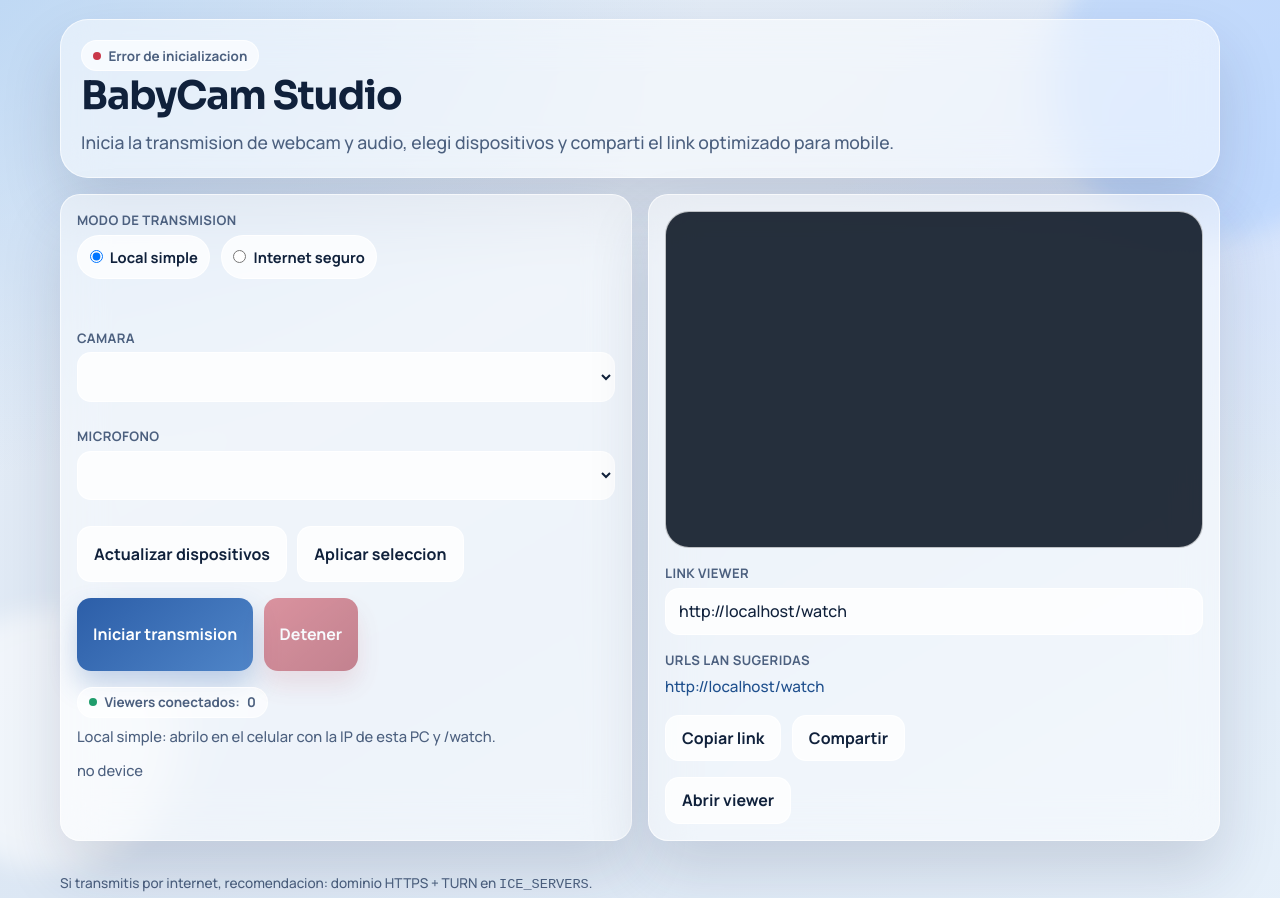
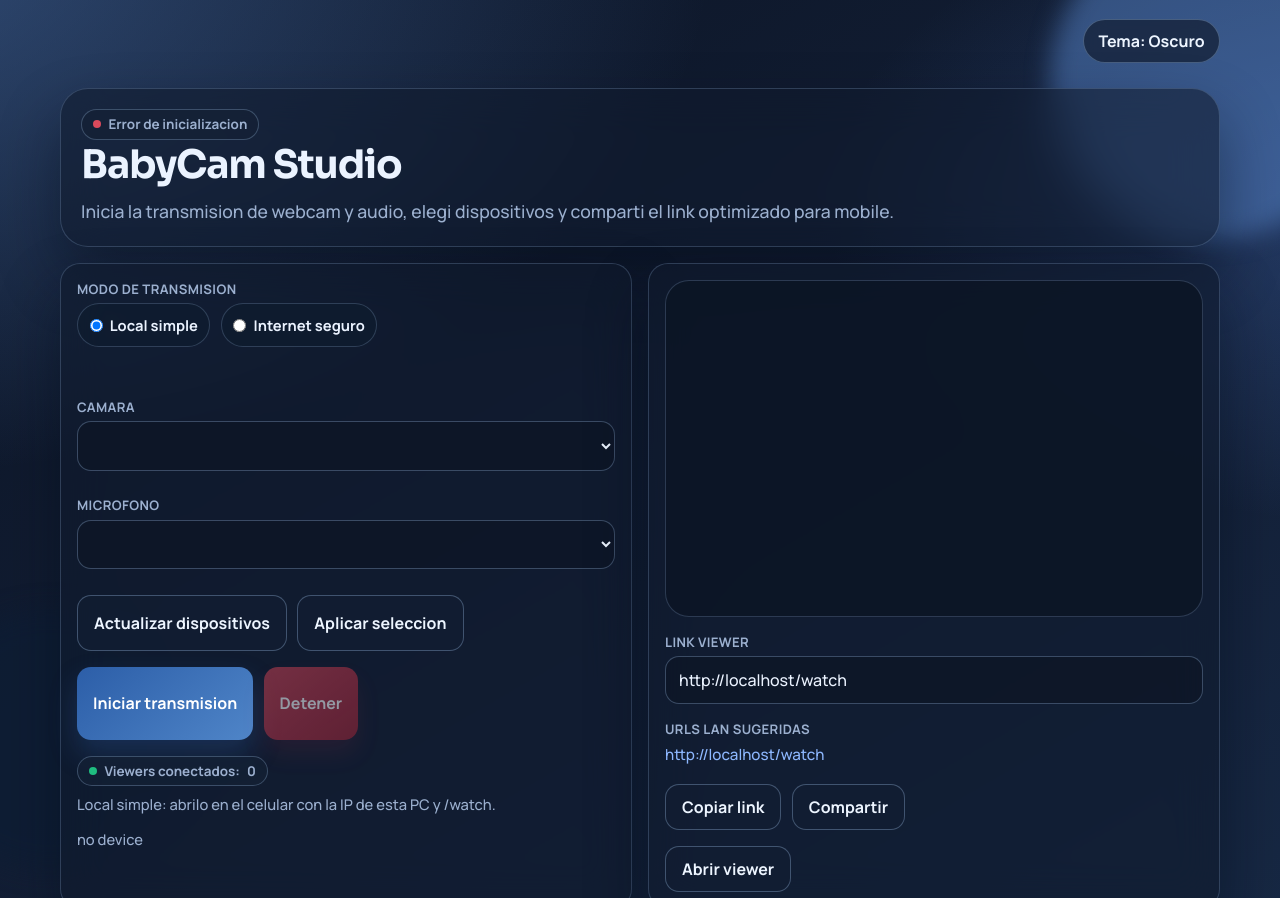
Before and after one commit to elgodox/babyCam, a website: page public/host.html in a window 1280 px wide. Shown: the top 898 px of the page. Drawn offline with nearby package versions, Linux system fonts and the light colour scheme; no server answers.

Commit message:
feat: add light/dark theme toggle with dark default

```diff
--- a/public/host.html
+++ b/public/host.html
@@ -4,6 +4,16 @@
     <meta charset="UTF-8" />
     <meta name="viewport" content="width=device-width, initial-scale=1" />
     <title>BabyCam Host</title>
+    <script>
+      (function () {
+        try {
+          var t = localStorage.getItem("babycam-theme");
+          document.documentElement.setAttribute("data-theme", t === "light" ? "light" : "dark");
+        } catch (e) {
+          document.documentElement.setAttribute("data-theme", "dark");
+        }
+      })();
+    </script>
     <link rel="preconnect" href="https://fonts.googleapis.com" />
     <link rel="preconnect" href="https://fonts.gstatic.com" crossorigin />
     <link
@@ -14,6 +24,9 @@
   </head>
   <body>
     <main class="page grid">
+      <div class="top-toolbar">
+        <button class="theme-toggle" type="button" data-theme-toggle>Tema: Oscuro</button>
+      </div>
       <section class="glass hero">
         <span class="badge">
           <span id="statusDot" class="dot"></span>
@@ -136,6 +149,7 @@
       </p>
     </main>
 
+    <script src="/theme.js" type="module"></script>
     <script src="/socket.io/socket.io.js"></script>
     <script src="/host.js" type="module"></script>
   </body>
--- a/public/styles.css
+++ b/public/styles.css
@@ -1,19 +1,81 @@
 :root {
+  --bg-1: #0c1526;
+  --bg-2: #131f36;
+  --bg-3: #172945;
+  --orb-a: rgba(96, 146, 221, 0.44);
+  --orb-b: rgba(75, 121, 206, 0.34);
+  --orb-c: rgba(14, 30, 54, 0.68);
+  --glass: rgba(16, 27, 45, 0.58);
+  --glass-strong: rgba(22, 35, 57, 0.75);
+  --line: rgba(176, 211, 255, 0.2);
+  --ink: #ebf3ff;
+  --muted: #9cb0cf;
+  --surface: rgba(12, 22, 38, 0.86);
+  --surface-soft: rgba(16, 28, 46, 0.68);
+  --input-bg: rgba(13, 23, 39, 0.78);
+  --input-line: rgba(176, 211, 255, 0.28);
+  --focus: #7fb0f9;
+  --focus-ring: rgba(127, 176, 249, 0.25);
+  --ok: #1fbd80;
+  --warn: #d39131;
+  --err: #da4a5c;
+  --badge-bg: rgba(20, 33, 53, 0.76);
+  --badge-line: rgba(176, 211, 255, 0.26);
+  --btn-secondary-bg: rgba(18, 30, 50, 0.72);
+  --btn-secondary-line: rgba(176, 211, 255, 0.3);
+  --btn-secondary-ink: #edf5ff;
+  --shadow: 0 30px 60px rgba(4, 11, 24, 0.45);
+  --blur: blur(22px);
+  --link: #8eb8ff;
+  --viewer-shell-bg: #020912;
+  --viewer-video-bg: #0a1421;
+  --viewer-pill-bg: rgba(0, 0, 0, 0.38);
+  --viewer-pill-line: rgba(255, 255, 255, 0.22);
+  --viewer-pill-ink: #eef5ff;
+  --viewer-btn-bg: rgba(6, 12, 22, 0.5);
+  --viewer-btn-line: rgba(255, 255, 255, 0.3);
+  --viewer-btn-ink: #f5faff;
+  --radius-xl: 28px;
+  --radius-lg: 20px;
+  --radius-md: 14px;
+}
+
+html[data-theme="light"] {
   --bg-1: #e7eef7;
   --bg-2: #dce7f4;
+  --bg-3: #edf4fb;
+  --orb-a: rgba(175, 208, 243, 0.85);
+  --orb-b: rgba(212, 227, 255, 0.95);
+  --orb-c: rgba(255, 255, 255, 0.55);
   --glass: rgba(255, 255, 255, 0.5);
   --glass-strong: rgba(255, 255, 255, 0.75);
   --line: rgba(255, 255, 255, 0.65);
   --ink: #10213b;
   --muted: #4c607f;
+  --surface: rgba(255, 255, 255, 0.82);
+  --surface-soft: rgba(255, 255, 255, 0.68);
+  --input-bg: rgba(255, 255, 255, 0.8);
+  --input-line: rgba(255, 255, 255, 0.82);
+  --focus: rgba(122, 170, 226, 0.95);
+  --focus-ring: rgba(171, 206, 249, 0.3);
   --ok: #1f9d6c;
   --warn: #b76d1e;
   --err: #c93749;
-  --radius-xl: 28px;
-  --radius-lg: 20px;
-  --radius-md: 14px;
+  --badge-bg: rgba(255, 255, 255, 0.68);
+  --badge-line: rgba(255, 255, 255, 0.75);
+  --btn-secondary-bg: rgba(255, 255, 255, 0.78);
+  --btn-secondary-line: rgba(255, 255, 255, 0.88);
+  --btn-secondary-ink: #10213b;
   --shadow: 0 30px 60px rgba(31, 43, 77, 0.15);
-  --blur: blur(22px);
+  --link: #1e4f8d;
+  --viewer-shell-bg: #ecf3fd;
+  --viewer-video-bg: #dce8f7;
+  --viewer-pill-bg: rgba(255, 255, 255, 0.54);
+  --viewer-pill-line: rgba(255, 255, 255, 0.75);
+  --viewer-pill-ink: #10213b;
+  --viewer-btn-bg: rgba(255, 255, 255, 0.68);
+  --viewer-btn-line: rgba(255, 255, 255, 0.82);
+  --viewer-btn-ink: #10213b;
 }
 
 * {
@@ -30,9 +92,9 @@ body {
   font-family: "Manrope", "Segoe UI", sans-serif;
   color: var(--ink);
   background:
-    radial-gradient(1200px 750px at -10% -5%, rgba(175, 208, 243, 0.85), transparent 70%),
-    radial-gradient(900px 500px at 110% 20%, rgba(212, 227, 255, 0.95), transparent 65%),
-    linear-gradient(150deg, var(--bg-1), var(--bg-2) 55%, #e6f0fa);
+    radial-gradient(1200px 750px at -10% -5%, var(--orb-a), transparent 70%),
+    radial-gradient(900px 500px at 110% 20%, var(--orb-b), transparent 65%),
+    linear-gradient(150deg, var(--bg-1), var(--bg-2) 55%, var(--bg-3));
   position: relative;
   overflow-x: hidden;
 }
@@ -50,7 +112,7 @@ body::after {
 body::before {
   width: 320px;
   height: 320px;
-  background: rgba(165, 203, 255, 0.45);
+  background: var(--orb-a);
   top: -80px;
   right: -90px;
 }
@@ -58,7 +120,7 @@ body::before {
 body::after {
   width: 260px;
   height: 260px;
-  background: rgba(255, 255, 255, 0.55);
+  background: var(--orb-c);
   bottom: -70px;
   left: -80px;
 }
@@ -66,6 +128,25 @@ body::after {
 .page {
   width: min(1160px, 100% - 1.4rem);
   margin: 1.2rem auto 2rem;
+}
+
+.top-toolbar {
+  display: flex;
+  justify-content: flex-end;
+  margin-bottom: 0.55rem;
+}
+
+.theme-toggle {
+  min-height: 44px;
+  border-radius: 999px;
+  border: 1px solid var(--btn-secondary-line);
+  background: var(--btn-secondary-bg);
+  color: var(--btn-secondary-ink);
+  padding: 0.45rem 0.9rem;
+  font-weight: 700;
+  cursor: pointer;
+  backdrop-filter: blur(10px);
+  -webkit-backdrop-filter: blur(10px);
 }
 
 .glass {
@@ -121,8 +202,8 @@ body::after {
   gap: 0.45rem;
   padding: 0.34rem 0.7rem;
   border-radius: 999px;
-  background: rgba(255, 255, 255, 0.68);
-  border: 1px solid rgba(255, 255, 255, 0.75);
+  background: var(--badge-bg);
+  border: 1px solid var(--badge-line);
   color: var(--muted);
   font-size: 0.84rem;
   font-weight: 700;
@@ -160,8 +241,8 @@ label {
   min-height: 44px;
   padding: 0.52rem 0.72rem;
   border-radius: 999px;
-  background: rgba(255, 255, 255, 0.76);
-  border: 1px solid rgba(255, 255, 255, 0.88);
+  background: var(--surface-soft);
+  border: 1px solid var(--line);
   text-transform: none;
   letter-spacing: normal;
   font-size: 0.92rem;
@@ -183,8 +264,8 @@ input[type="url"],
 select {
   width: 100%;
   border-radius: var(--radius-md);
-  border: 1px solid rgba(255, 255, 255, 0.82);
-  background: rgba(255, 255, 255, 0.8);
+  border: 1px solid var(--input-line);
+  background: var(--input-bg);
   color: var(--ink);
   padding: 0.73rem 0.82rem;
   outline: none;
@@ -193,8 +274,8 @@ select {
 
 input:focus,
 select:focus {
-  border-color: rgba(122, 170, 226, 0.95);
-  box-shadow: 0 0 0 3px rgba(171, 206, 249, 0.3);
+  border-color: var(--focus);
+  box-shadow: 0 0 0 3px var(--focus-ring);
 }
 
 button {
@@ -223,9 +304,9 @@ button:disabled {
 }
 
 .btn-secondary {
-  color: var(--ink);
-  background: rgba(255, 255, 255, 0.78);
-  border: 1px solid rgba(255, 255, 255, 0.88);
+  color: var(--btn-secondary-ink);
+  background: var(--btn-secondary-bg);
+  border: 1px solid var(--btn-secondary-line);
 }
 
 .btn-danger {
@@ -244,8 +325,8 @@ button:disabled {
 .preview-wrap {
   border-radius: 24px;
   overflow: hidden;
-  border: 1px solid rgba(255, 255, 255, 0.7);
-  background: rgba(10, 20, 34, 0.88);
+  border: 1px solid var(--line);
+  background: var(--surface);
   min-height: 220px;
 }
 
@@ -261,8 +342,8 @@ video.preview {
   width: 190px;
   height: 190px;
   border-radius: 20px;
-  background: rgba(255, 255, 255, 0.68);
-  border: 1px solid rgba(255, 255, 255, 0.8);
+  background: var(--surface-soft);
+  border: 1px solid var(--line);
   display: grid;
   place-items: center;
   overflow: hidden;
@@ -286,7 +367,7 @@ video.preview {
 }
 
 #localUrlsBox a {
-  color: #1e4f8d;
+  color: var(--link);
   text-decoration: none;
   word-break: break-all;
 }
@@ -311,7 +392,7 @@ video.preview {
 .viewer-shell {
   position: fixed;
   inset: 0;
-  background: #020912;
+  background: var(--viewer-shell-bg);
 }
 
 .viewer-video {
@@ -320,7 +401,7 @@ video.preview {
   width: 100%;
   height: 100%;
   object-fit: cover;
-  background: #0a1421;
+  background: var(--viewer-video-bg);
 }
 
 .viewer-overlay {
@@ -353,20 +434,20 @@ video.preview {
   min-height: 44px;
   padding: 0.52rem 0.85rem;
   border-radius: 999px;
-  color: #eef5ff;
+  color: var(--viewer-pill-ink);
   font-weight: 700;
   font-size: 0.86rem;
-  border: 1px solid rgba(255, 255, 255, 0.22);
-  background: rgba(0, 0, 0, 0.38);
+  border: 1px solid var(--viewer-pill-line);
+  background: var(--viewer-pill-bg);
   backdrop-filter: blur(10px);
   -webkit-backdrop-filter: blur(10px);
 }
 
 .viewer-btn {
   pointer-events: auto;
-  border: 1px solid rgba(255, 255, 255, 0.3);
-  background: rgba(6, 12, 22, 0.5);
-  color: #f5faff;
+  border: 1px solid var(--viewer-btn-line);
+  background: var(--viewer-btn-bg);
+  color: var(--viewer-btn-ink);
   border-radius: 999px;
   min-height: 44px;
   padding: 0.56rem 0.95rem;
--- /dev/null
+++ b/public/theme.js
@@ -0,0 +1,65 @@
+const STORAGE_KEY = "babycam-theme";
+const DEFAULT_THEME = "dark";
+
+initTheme();
+
+function initTheme() {
+  const currentTheme = getStoredTheme();
+  applyTheme(currentTheme);
+  bindToggleButtons();
+
+  window.addEventListener("storage", (event) => {
+    if (event.key !== STORAGE_KEY) {
+      return;
+    }
+    const theme = normalizeTheme(event.newValue);
+    applyTheme(theme);
+  });
+}
+
+function bindToggleButtons() {
+  const buttons = document.querySelectorAll("[data-theme-toggle]");
+  for (const button of buttons) {
+    button.addEventListener("click", () => {
+      const activeTheme = document.documentElement.getAttribute("data-theme") || DEFAULT_THEME;
+      const nextTheme = activeTheme === "dark" ? "light" : "dark";
+      try {
+        localStorage.setItem(STORAGE_KEY, nextTheme);
+      } catch {
+        /* no-op */
+      }
+      applyTheme(nextTheme);
+    });
+  }
+  updateToggleButtons();
+}
+
+function applyTheme(theme) {
+  const normalized = normalizeTheme(theme);
+  document.documentElement.setAttribute("data-theme", normalized);
+  updateToggleButtons();
+}
+
+function updateToggleButtons() {
+  const theme = document.documentElement.getAttribute("data-theme") || DEFAULT_THEME;
+  const label = theme === "dark" ? "Tema: Oscuro" : "Tema: Claro";
+  const buttons = document.querySelectorAll("[data-theme-toggle]");
+  for (const button of buttons) {
+    button.textContent = label;
+    button.setAttribute("aria-label", "Cambiar tema");
+    button.setAttribute("aria-pressed", String(theme === "dark"));
+    button.setAttribute("title", "Cambiar entre modo claro y oscuro");
+  }
+}
+
+function getStoredTheme() {
+  try {
+    return normalizeTheme(localStorage.getItem(STORAGE_KEY));
+  } catch {
+    return DEFAULT_THEME;
+  }
+}
+
+function normalizeTheme(value) {
+  return value === "light" ? "light" : "dark";
+}
```
Also changed, not shown: public/index.html (+14 -1 lines), public/viewer.html (+12 -0 lines).
